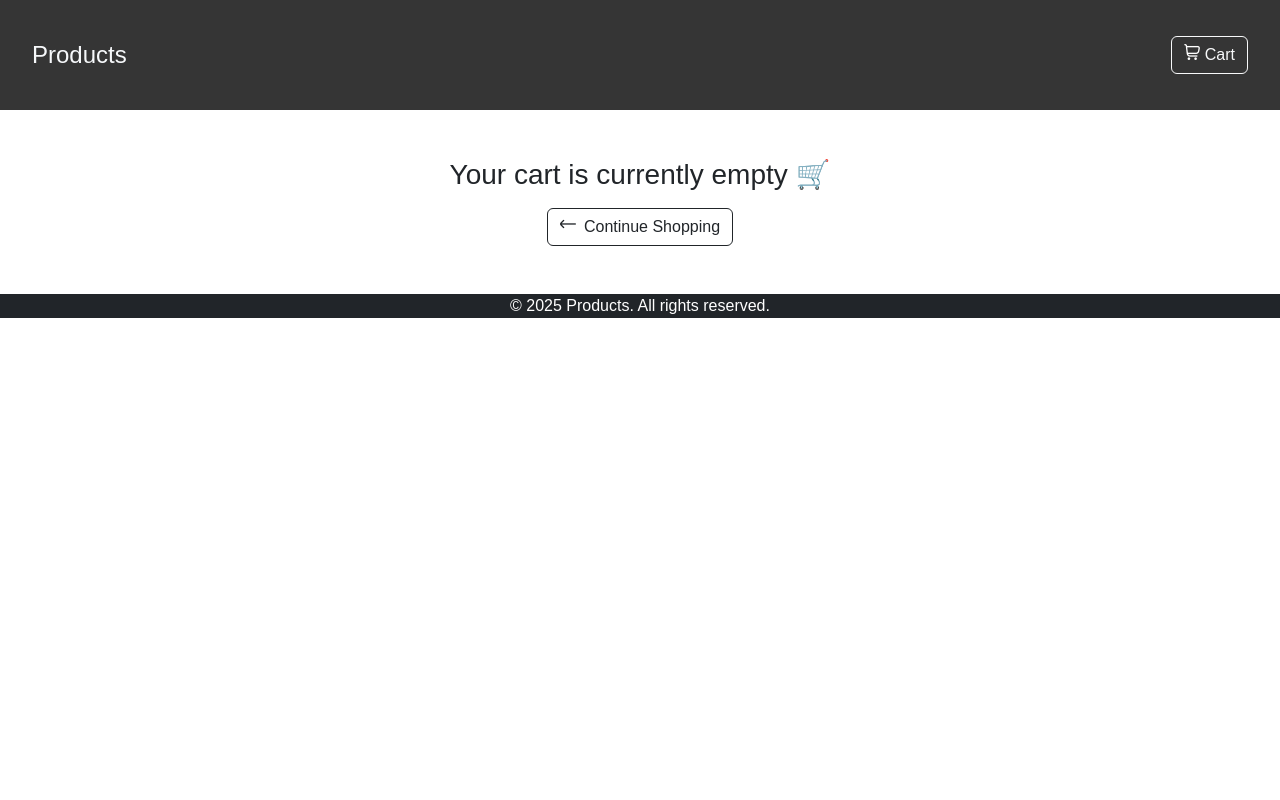
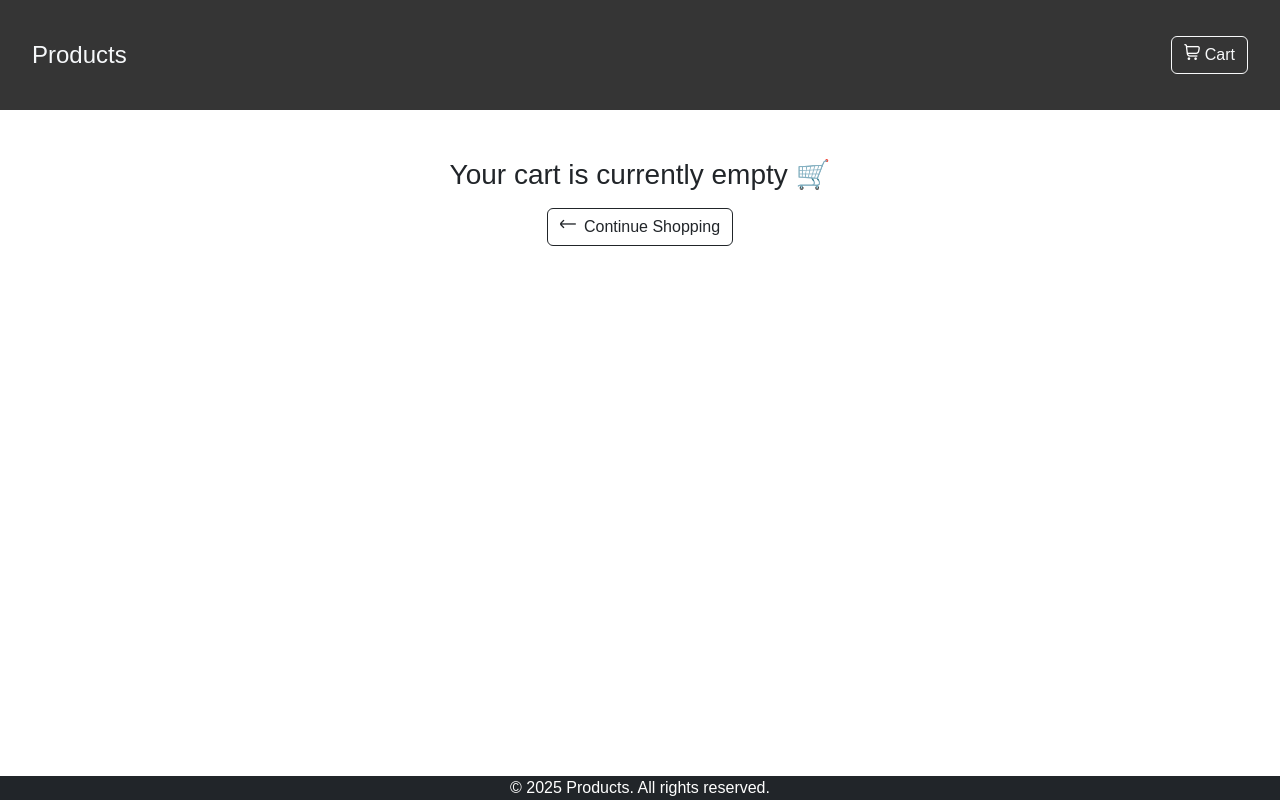
Before and after one commit to Hemanth-26/my-product-cart, a React (Vite) app: page /my-product-cart/cart in a window 1280 px wide. Built offline with nearby package versions, Linux system fonts and the light colour scheme.

Commit message:
Changed some design fixes

```diff
--- a/src/App.jsx
+++ b/src/App.jsx
@@ -9,12 +9,14 @@ import CartPage from "./pages/CartPage";
 function App() {
   return (
     <Router basename="/my-product-cart">
+      <div className="main">
         <Header />
         <Routes>
           <Route path="/" element={<LandingPage />} />
           <Route path="/product/:id" element={<ProductPage />} />
           <Route path="/cart" element={<CartPage />} />
         </Routes>
+      </div>
       <Footer />
     </Router>
   );
--- a/src/index.css
+++ b/src/index.css
@@ -24,6 +24,7 @@
 }
 
 #root {
+  height: 100vh;
   display: flex;
   flex-direction: column;
   justify-content: space-between;
--- a/src/pages/CartPage.jsx
+++ b/src/pages/CartPage.jsx
@@ -94,7 +94,7 @@ export default function CartPage() {
                 Total:
               </td>
               <td colSpan="2" className="fw-bold">
-                ₹ {calculateTotal()}
+                ₹ {calculateTotal()?.toFixed(2)}
               </td>
             </tr>
           </tbody>
```
Lines whose indentation alone changed are shown as unchanged.
